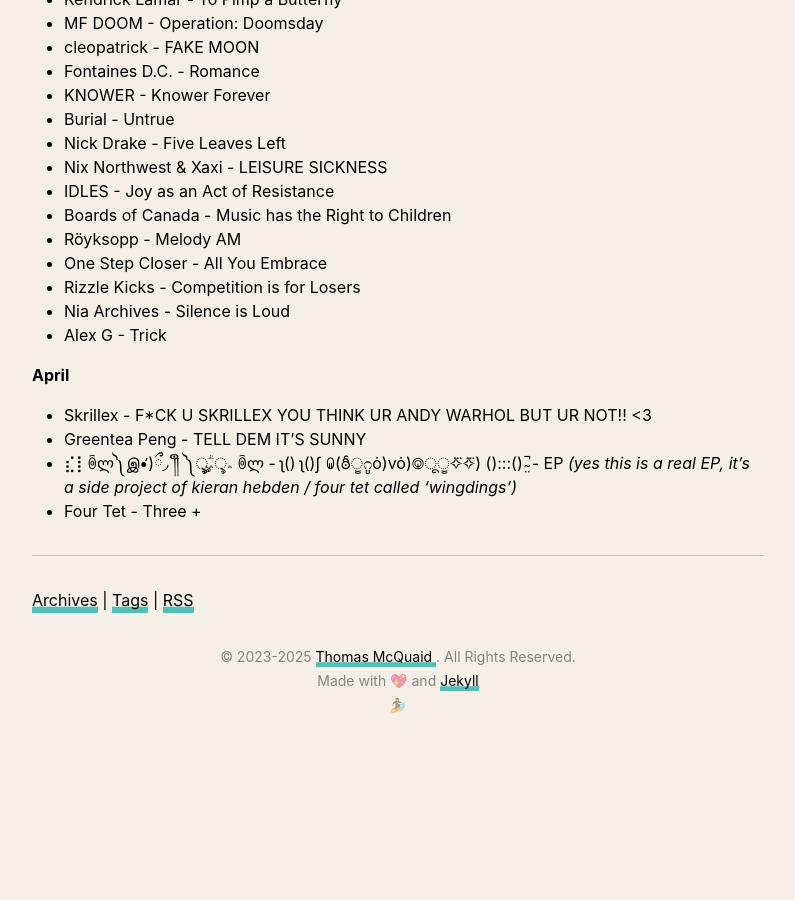
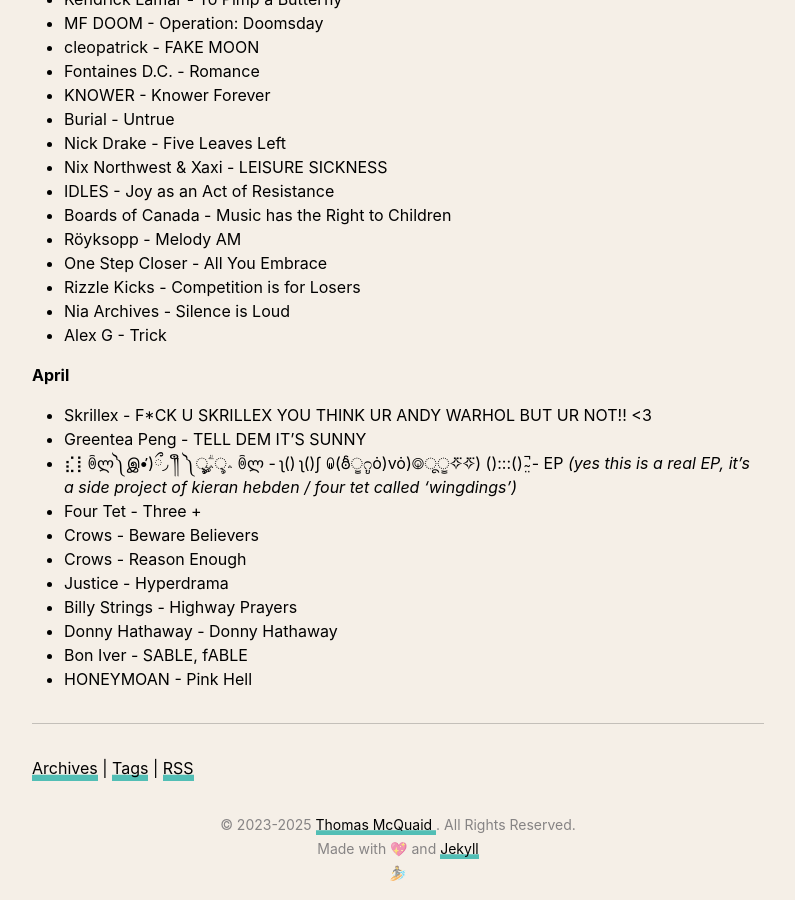
Before and after one commit to thomasmcquaidee/thomasmcquaidee.github.io, a Jekyll site: the page built from _posts/2025-01-21-listening-to-more-albums.md, in a window 1280 px wide and 900 px high, scrolled down 1573 px. Shown: the whole window, without its empty margins (242-1037 px from the left). Built offline with Jekyll 4.4.1, drawn with Linux system fonts in a browser that asks for light colours; before the commit the page ends 2305 px from its top, so only the background shows below that; some of the changed text lies outside the part shown.

Commit message:
Update 2025-01-21-listening-to-more-albums.md

```diff
--- a/_posts/2025-01-21-listening-to-more-albums.md
+++ b/_posts/2025-01-21-listening-to-more-albums.md
@@ -78,3 +78,10 @@
 - Greentea Peng - TELL DEM IT'S SUNNY
 - ⣎⡇ꉺლ༽இ•̛)ྀ◞ ༎ຶ ༽ৣৢ؞ৢ؞ؖ ꉺლ - ʅ() ʅ()ʃ ꐑ(ఠీੂ೧ູȯ)vȯ)࿃ूੂ✧⃛✧⃛) ():::() ̴̤̚ - EP *(yes this is a real EP, it's a side project of kieran hebden / four tet called 'wingdings')*
 - Four Tet - Three +
+- Crows - Beware Believers
+- Crows - Reason Enough
+- Justice - Hyperdrama
+- Billy Strings - Highway Prayers
+- Donny Hathaway - Donny Hathaway
+- Bon Iver - SABLE, fABLE
+- HONEYMOAN - Pink Hell
```
Also changed, not shown: other parts of _posts/2025-01-21-listening-to-more-albums.md (+1 -1 lines).
